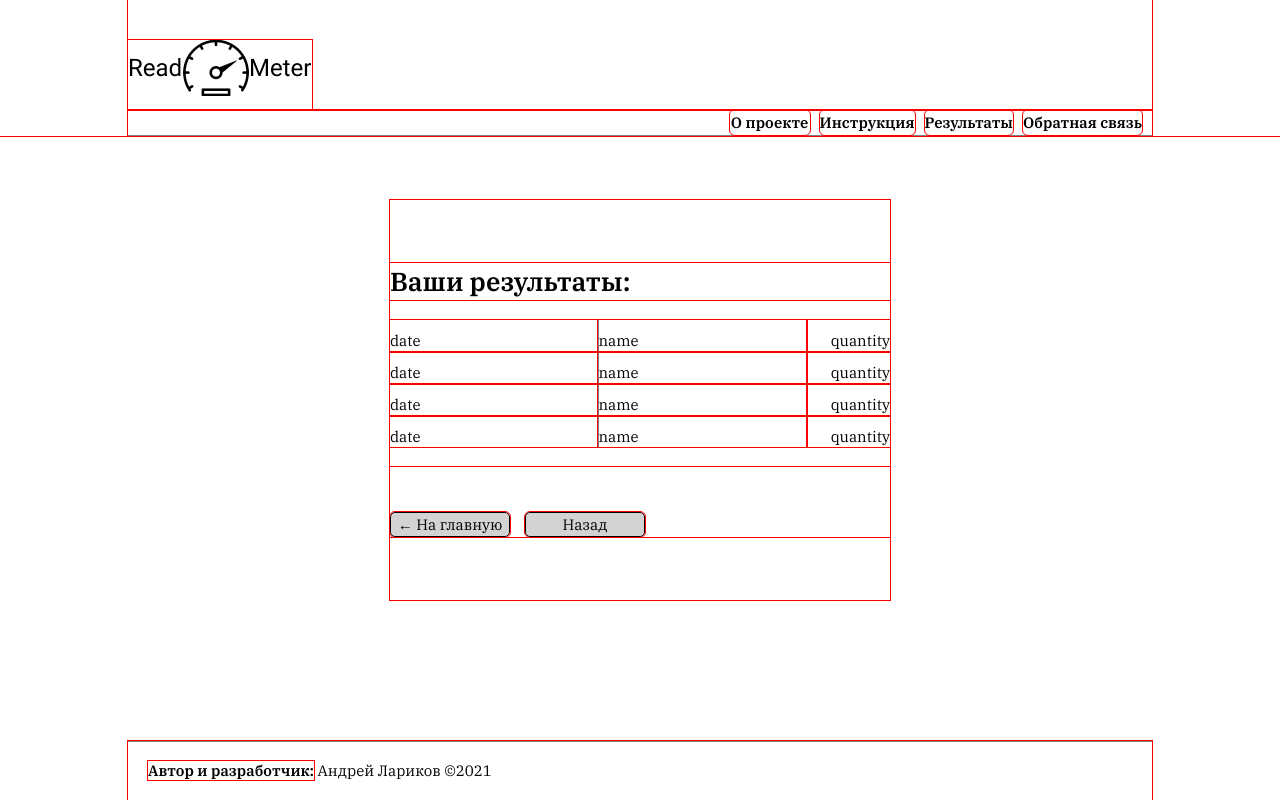
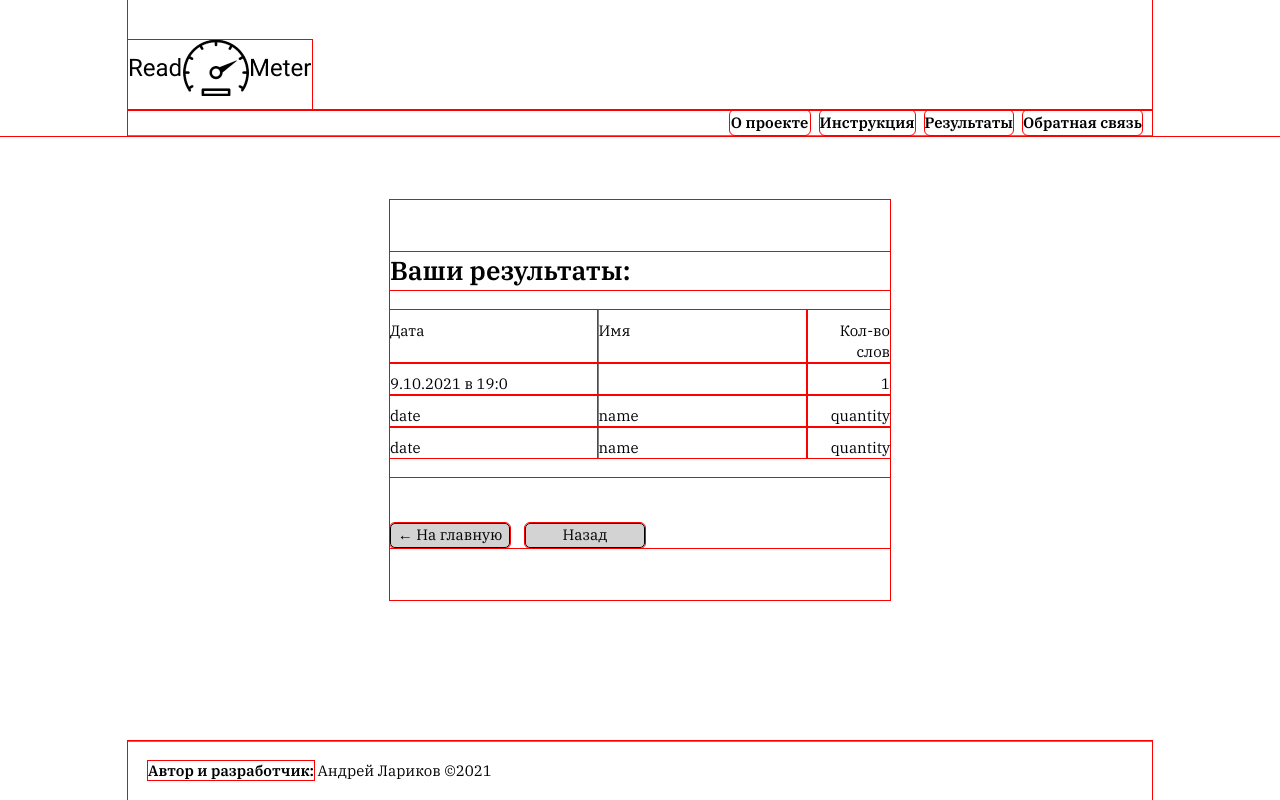
Before and after one commit to larikov174/readometr, a React (Create React App) app: page /results in a window 1280 px wide. Built offline with nearby package versions, Linux system fonts and the light colour scheme.

Commit message:
dev: add results logic v1.0

```diff
--- a/src/components/book/Book.js
+++ b/src/components/book/Book.js
@@ -1,35 +1,25 @@
-import React, { useState } from "react";
-import { useSelector } from "react-redux";
-import { PopupWithNote } from "../popupWithNote/PopupWithNote";
-import { countWords } from "../countWords/CountWords";
+import React from "react";
+import { useSelector, useDispatch } from "react-redux";
+import { saveIndex } from "../../features/setData/dataSlice";
 import { Timer } from "../timer/Timer";
 
 export const Book = () => {
-  const [popupOpened, setPopupOpened] = useState(false);
-  const [result, setResult] = useState("");
-  const modalClose = () => setPopupOpened(false);
   const { text } = useSelector((state) => state.setData);
-  const onAreaClick = (e) => {
-    const index = e.target.selectionStart;
-    setResult(countWords(index, text));
-    setPopupOpened(true);
+  const dispatch = useDispatch();
+  const onSelect = (e) => {
+    dispatch(saveIndex(e.target.selectionStart));
   };
 
   return (
-    <>
     <section className={"main"}>
       <Timer />
       <textarea
         className="book__textArea"
         value={text}
         maxLength={450}
-          onDoubleClick={onAreaClick}
+        onSelect={onSelect}
         readOnly
       />
-        <PopupWithNote isOpen={popupOpened} isClosed={modalClose}>
-          <h2 className="popup__title">Твой результат: {result}</h2>
-        </PopupWithNote>
     </section>
-    </>
   );
 };
--- a/src/components/countWords/CountWords.js
+++ b/src/components/countWords/CountWords.js
@@ -1,4 +1,9 @@
 export const countWords = (index, text) => {
+  localStorage.user = JSON.stringify({name: "David"});
+  let user = JSON.parse( localStorage.user );
+  let obj = Object.keys(localStorage)
+  console.log(obj);
+  // localStorage.setItem('newItem', JSON.stringify({name: "John"}))
   const cut = text.slice(0, index).replace(/\.?,?:?-?;?/g, "");
   const regExp = /([а-я]+|[0-9]+|[a-z]+)\s/gi;
   if (cut.match(regExp) !== null) {
--- a/src/components/results/Results.js
+++ b/src/components/results/Results.js
@@ -1,21 +1,28 @@
 import React from "react";
+import { useSelector } from "react-redux";
+import { countWords } from "../countWords/CountWords";
 import { Link, useNavigate } from "react-router-dom";
 
 export const Results = () => {
   const navigate = useNavigate();
+  const { text, index, user } = useSelector((state) => state.setData);
+  const getTotal = countWords(index, text);
+  const initDate = new Date();
+  const date = `${initDate.getDate()}.${initDate.getMonth()}.${initDate.getFullYear()} в ${initDate.getHours()}:${initDate.getMinutes()}`;
+
   return (
     <section className="results">
       <h1 className="results__title">Ваши результаты:</h1>
       <ul className="results__list">
         <li className="results__item">
-          <p className="results__text">date</p>
-          <p className="results__text">name</p>
-          <p className="results__text">quantity</p>
+          <p className="results__text">Дата</p>
+          <p className="results__text">Имя</p>
+          <p className="results__text">Кол-во слов</p>
         </li>
         <li className="results__item">
-          <p className="results__text">date</p>
-          <p className="results__text">name</p>
-          <p className="results__text">quantity</p>
+          <p className="results__text">{date}</p>
+          <p className="results__text">{user}</p>
+          <p className="results__text">{getTotal}</p>
         </li>
         <li className="results__item">
           <p className="results__text">date</p>
--- a/src/components/timer/Timer.js
+++ b/src/components/timer/Timer.js
@@ -35,7 +35,7 @@ export const Timer = () => {
           <Link className={"button button__navBar"} to="/">
             Назад
           </Link>
-          <Link className={"button button__navBar"} to="/">
+          <Link className={"button button__navBar"} to="/results">
             Подсчитать
           </Link>
         </div>
--- a/src/features/setData/dataSlice.js
+++ b/src/features/setData/dataSlice.js
@@ -2,6 +2,8 @@ import { createSlice } from "@reduxjs/toolkit";
 const initialState = {
   text: "",
   user: "",
+  index: 0,
+  total: 0,
 };
 
 const dataSlice = createSlice({
@@ -14,9 +16,15 @@ const dataSlice = createSlice({
     saveUser: (state, action) => {
       state.user = action.payload;
     },
+    saveIndex: (state, action) => {
+      state.index = action.payload;
+    },
+    saveTotal: (state, action) => {
+      state.total = action.payload;
+    },
   },
 });
 
-export const { saveText, saveUser } = dataSlice.actions;
+export const { saveText, saveUser, saveIndex, saveTotal } = dataSlice.actions;
 
 export default dataSlice.reducer;
```
Lines whose indentation alone changed are shown as unchanged.
